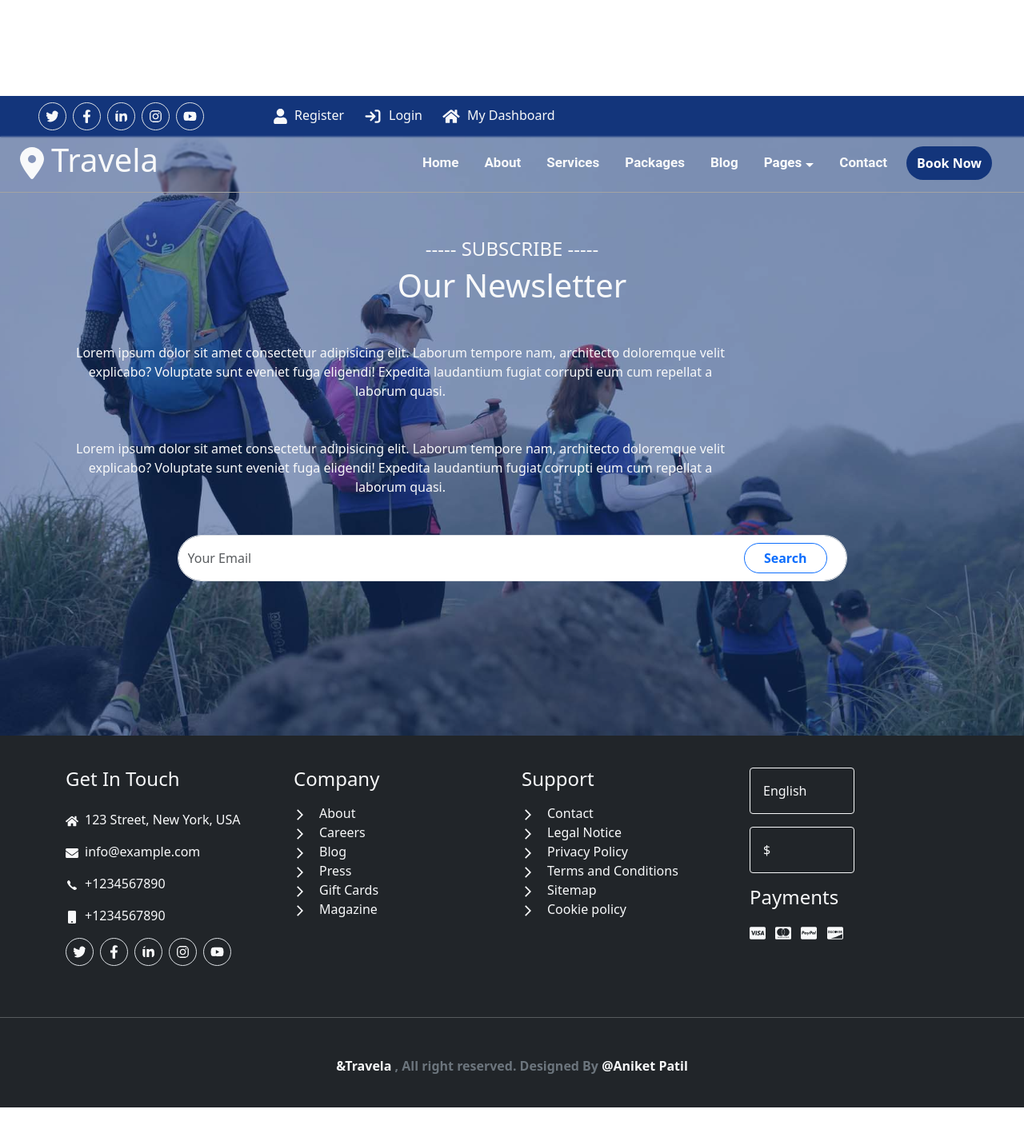
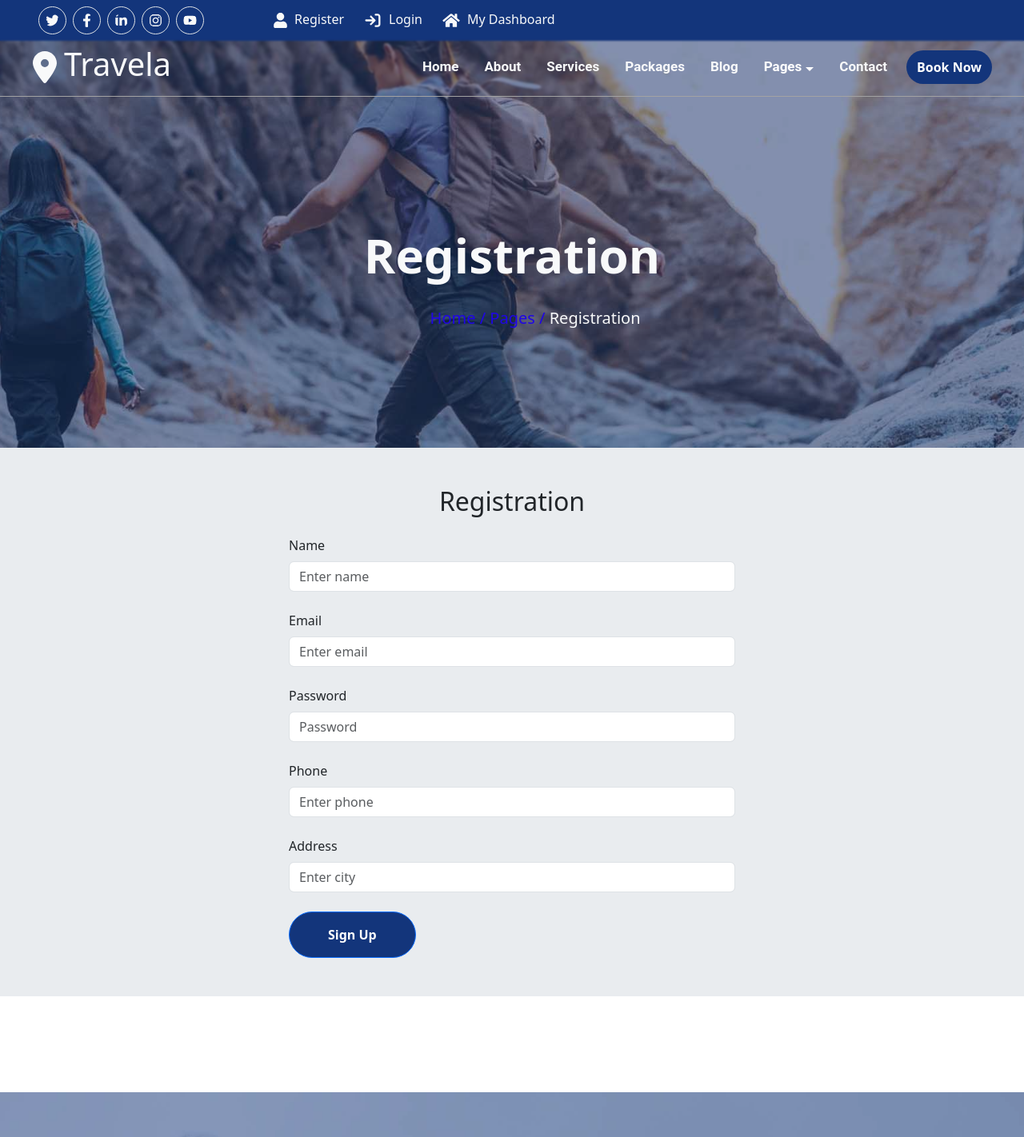
Before and after one commit to aniket-patil7075/Travela, a React (Vite) app: page /registration in a window 1280 px wide. Shown: the top 1422 px of the page at 80% size. Before the commit the page ends 1385 px from the top, so only its background shows below. Built offline with nearby package versions, Linux system fonts and the light colour scheme.

Commit message:
Registration and Login pages added

```diff
--- a/src/App.css
+++ b/src/App.css
@@ -9,6 +9,7 @@
 .colorGray{
   color: gray;
 }
+
 .overlay .params{
   position: absolute;
   left: 42%;
@@ -41,7 +42,7 @@
 }
 
 #navbarScrollingDropdown::after {
-  border-top-color: #f8f9fa;
+  border-top-color: #f8f9fa !important;
 }
 
 .navbar.scrolled {
@@ -59,7 +60,7 @@
 .navbar.scrolled .blue1:hover .nav-link{
   color: white !important;
 }
-.navbar.scrolled:hover #pages {
+.navbar.scrolled #pages:hover {
   color: white !important;
 }
 
@@ -771,6 +772,28 @@ body {
   .h55{
     font-size: 10px;
   }
+
+  .custom-navbar {
+    background-color: white !important;
+    width: 40%;
+  }
+
+  .custom-navbar .nav-link {
+    color: #13357b !important;
+  }
+
+  #pages {
+    color: #13357B;
+  }
+
+  .blue1:hover {
+    background-color: white;
+    color: #13357B;
+  }
+
+  .custom-toggle {
+    margin-right: 10px;
+  }
   .para::after{
     position: absolute;
     content: '';
@@ -996,7 +1019,7 @@ body {
 
 @media (min-width:1440px) {
   .register {
-    margin-left: 780px;
+    margin-left: 860px;
   }
 
 
--- a/src/App.jsx
+++ b/src/App.jsx
@@ -10,6 +10,8 @@ import Blog from './components/Blog';
 import Contact from './components/Contact';
 import Booknow from './components/Booknow';
 import Footer from './components/Footer';
+import Registration from './components/Registration';
+import Login from './components/Login';
 
 function App() {
   return (
@@ -24,6 +26,8 @@ function App() {
         <Route path='/Blog' element={<Blog/>}/>
         <Route path='/Contact' element={<Contact/>}/>
         <Route path='/Booknow' element={<Booknow/>}/>
+        <Route path='/registration' element={<Registration/>} />
+        <Route path='/Login' element={<Login/>} />
       </Routes>
       <Footer/>
      </BrowserRouter>
--- a/src/components/About.jsx
+++ b/src/components/About.jsx
@@ -1,4 +1,5 @@
 import React from 'react'
+import AboutUs from "./AboutUs";
 
 function About() {
   return (
@@ -10,7 +11,7 @@ function About() {
           <h5 className="params">Home / Pages / <span className="text-light">About</span> </h5>
         </div>
       </div>
-
+      <AboutUs/>
     </div>
   )
 }
--- a/src/components/AboutUs.jsx
+++ b/src/components/AboutUs.jsx
@@ -7,7 +7,7 @@ import Button from 'react-bootstrap/Button';
 
 function AboutUs() {
   return (
-    <div className='' style={{ marginTop: '250px' }}>
+    <div className='' style={{ marginTop: '200px' }}>
       <Container>
         <Row>
           <Col sm="12" md="12" lg="5" className='px-4'>
--- a/src/components/Blog.jsx
+++ b/src/components/Blog.jsx
@@ -1,4 +1,5 @@
 import React from 'react'
+import PopularBlog from './PopularBlog'
 
 function Blog() {
   return (
@@ -9,6 +10,7 @@ function Blog() {
           <h5 className="params">Home / Pages / <span className="text-light">Blog</span> </h5>
         </div>
       </div>
+      <PopularBlog/>
     </div>
   )
 }
--- a/src/components/Header.jsx
+++ b/src/components/Header.jsx
@@ -14,6 +14,7 @@ import Container from 'react-bootstrap/Container';
 import Form from 'react-bootstrap/Form';
 import Nav from 'react-bootstrap/Nav';
 import Navbar from 'react-bootstrap/Navbar';
+import {useNavigate} from 'react-router-dom'
 
 function Header() {
 
@@ -34,6 +35,14 @@ function Header() {
         };
       }, []);
 
+      const navigate = useNavigate();
+
+      function signUp(){
+        navigate('/registration')
+      }
+      function login(){
+        navigate('/Login')
+      }
 
     return (
         <div>
@@ -53,10 +62,10 @@ function Header() {
 
                     {/* -------------------------------------------------------- */}
 
-                    <FaUser className='register py-2 px-2' style={{ width: "35px", height: "35px" }} />
-                    <span className='py-1 me-3'>Register</span>
+                    <div style={{ cursor: 'pointer' }} onClick={signUp}><FaUser className='register py-2 px-2' style={{ width: "35px", height: "35px" }} />
+                    <span className='py-1 me-3'>Register</span></div>
 
-                    <FaArrowRightToBracket className='py-2 px-2' style={{ width: "40px", height: "35px" }} /><span className='py-1 me-3'>Login</span>
+                    <div style={{ cursor: 'pointer' }} onClick={login}><FaArrowRightToBracket className='py-2 px-2' style={{ width: "40px", height: "35px" }} /><span className='py-1 me-3'>Login</span></div>
 
                     <FaHome className='py-2 px-2' style={{ width: "40px", height: "35px" }} />
                     <NavDropdown
@@ -79,11 +88,11 @@ function Header() {
             <div className='' >
                 <Navbar expand="lg " className="border-bottom-custom bg-transparent position-fixed w-100 z-index-10 mt-2 mt-sm-2 mt-md-2 mt-lg-5" style={{ backdropFilter: 'blur(1px)', py: '4' }} >
                     <Container fluid>
-                        <h1 className='travela ps-2 text-light'><FaLocationDot className='me-1' />Travela</h1>
+                        <h1 className='travela ps-2 ms-3 text-light'><FaLocationDot className='me-1' />Travela</h1>
                         <Navbar.Toggle className='custom-toggle' aria-controls="navbarScroll" />
                         <Navbar.Collapse id="navbarScroll">
                             <Nav
-                                className="custom-navbar  navbar-light me-auto my-2 my-lg-0"
+                                className="custom-navbar navbar-light me-auto my-2 my-lg-0"
                                 style={{ maxHeight: '100px',height:'100px' }}
                                 navbarScroll
                             >
--- /dev/null
+++ b/src/components/Login.jsx
@@ -0,0 +1,56 @@
+import React from "react";
+import Button from "react-bootstrap/Button";
+import Col from "react-bootstrap/Col";
+import Container from "react-bootstrap/esm/Container";
+import Form from "react-bootstrap/Form";
+import Row from "react-bootstrap/Row";
+import { useNavigate } from "react-router-dom";
+
+function Login() {
+  const navigate = useNavigate();
+  function signUp() {
+    navigate("/");
+  }
+  return (
+    <div className="bg-body-secondary">
+      <div className="div-mainImg">
+        <div className="overlay">
+          <h1 className="mainFontSize fw-bold text-light">Login</h1>
+          <h5 className="params">
+            Home / Pages / <span className="text-light">Login</span>{" "}
+          </h5>
+        </div>
+      </div>
+      <Container className="d-flex justify-content-center">
+        <Form className="my-5 w-50 ">
+          <h2 className="text-center mb-4">Login</h2>
+
+          <Row className="mb-4">
+           <Col>
+           <Form.Group as={Col} controlId="formGridEmail" className="mb-4">
+              <Form.Label>Email</Form.Label>
+              <Form.Control type="email" placeholder="Enter email" />
+            </Form.Group>
+
+            <Form.Group as={Col} controlId="formGridPassword">
+              <Form.Label>Password</Form.Label>
+              <Form.Control type="password" placeholder="Password" />
+            </Form.Group>
+           </Col>
+          </Row>
+
+          <Button
+            variant="outline-primary"
+            id="discovernow"
+            className="rounded-pill fw-bold py-3 px-5 "
+            onClick={signUp}
+          >
+            Login
+          </Button>
+        </Form>
+      </Container>
+    </div>
+  );
+}
+
+export default Login;
--- a/src/components/Packages.jsx
+++ b/src/components/Packages.jsx
@@ -1,4 +1,6 @@
 import React from 'react'
+import AwesomePack from './AwesomePack'
+import OnlineBooking from './OnlineBooking'
 
 function Packages() {
   return (
@@ -9,6 +11,8 @@ function Packages() {
           <h5 className="params">Home / Pages / <span className="text-light">Packages</span> </h5>
         </div>
       </div>
+      <AwesomePack/>
+      <OnlineBooking/>
     </div>
   )
 }
--- /dev/null
+++ b/src/components/Registration.jsx
@@ -0,0 +1,68 @@
+import React, { useState } from "react";
+import Button from "react-bootstrap/Button";
+import Col from "react-bootstrap/Col";
+import Container from "react-bootstrap/esm/Container";
+import Form from "react-bootstrap/Form";
+import Row from "react-bootstrap/Row";
+import { useNavigate } from "react-router-dom";
+
+function Registration() {
+  const navigate = useNavigate();
+  function signUp(){
+    navigate('/Login')
+  }
+  return (
+    <div className="bg-body-secondary">
+      <div className="div-mainImg">
+        <div className="overlay">
+          <h1 className="mainFontSize fw-bold text-light">Registration</h1>
+          <h5 className="params">
+            Home / Pages / <span className="text-light">Registration</span>{" "}
+          </h5>
+        </div>
+      </div>
+      <Container className="d-flex justify-content-center">
+        <Form className="my-5 w-50 ">
+          <h2 className="text-center mb-4">Registration</h2>
+          <Form.Group controlId="formGridName" className="mb-4">
+            <Form.Label>Name</Form.Label>
+            <Form.Control type="text" placeholder="Enter name" />
+          </Form.Group>
+
+
+            <Form.Group as={Col} controlId="formGridEmail" className="mb-4">
+              <Form.Label>Email</Form.Label>
+              <Form.Control type="email" placeholder="Enter email" />
+            </Form.Group>
+
+            <Form.Group as={Col} controlId="formGridPassword" className="mb-4">
+              <Form.Label>Password</Form.Label>
+              <Form.Control type="password" placeholder="Password" />
+            </Form.Group>
+
+
+          <Form.Group as={Col} controlId="formGridPhone" className="mb-4">
+            <Form.Label>Phone</Form.Label>
+            <Form.Control type="text" placeholder="Enter phone" />
+          </Form.Group>
+
+          <Form.Group className="mb-4" controlId="formGridAddress1">
+            <Form.Label>Address</Form.Label>
+            <Form.Control placeholder="Enter city" />
+          </Form.Group>
+
+          <Button
+            variant="outline-primary"
+            id="discovernow"
+            className="rounded-pill fw-bold py-3 px-5 "
+            onClick={signUp}
+          >
+            Sign Up
+          </Button>
+        </Form>
+      </Container>
+    </div>
+  );
+}
+
+export default Registration;
--- a/src/components/Services.jsx
+++ b/src/components/Services.jsx
@@ -1,4 +1,6 @@
 import React from 'react'
+import OurServices from './OurServices'
+import Testimonial from './Testimonial'
 
 function Services() {
   return (
@@ -9,6 +11,8 @@ function Services() {
           <h5 className="params">Home / Pages / <span className="text-light">Services</span> </h5>
         </div>
       </div>
+      <OurServices/>
+      <Testimonial/>
     </div>
   )
 }
```
Also changed, not shown: src/components/Contact.jsx (+14 -2 lines).
